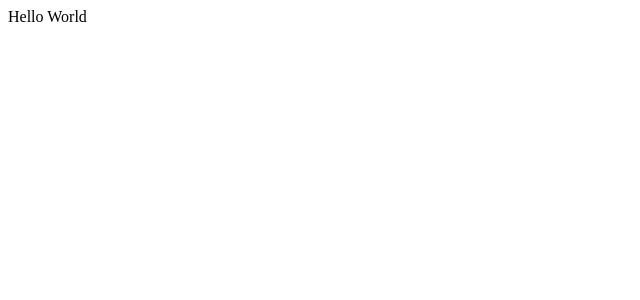
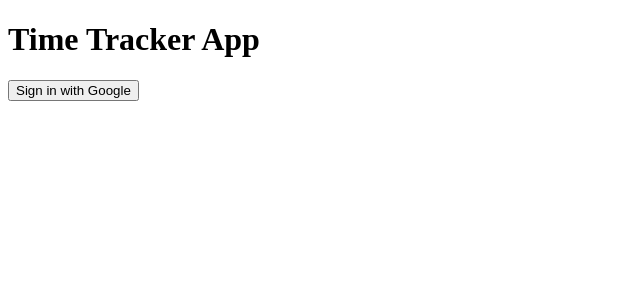
Before and after one commit to RiadMefti/TimeTracker, a React (Vite) app in the folder front-end/: page / in a window 1280 px wide. Shown: the top 300 px of the page, without its empty margins (0-640 px from the left). Built offline with nearby package versions, Linux system fonts and the light colour scheme; no server answers.

Commit message:
feat: integrate Firebase authentication with Google sign-in in the front-end

```diff
--- a/front-end/package.json
+++ b/front-end/package.json
@@ -10,6 +10,7 @@
     "preview": "vite preview"
   },
   "dependencies": {
+    "firebase": "^11.7.2",
     "react": "^19.1.0",
     "react-dom": "^19.1.0"
   },
--- /dev/null
+++ b/front-end/src/App.tsx
@@ -0,0 +1,57 @@
+import type { Auth, User } from "firebase/auth";
+import { useState, type FC, useEffect } from "react";
+import { GoogleAuthProvider, signInWithPopup } from "firebase/auth";
+
+interface AppProps {
+  auth: Auth;
+}
+
+const App: FC<AppProps> = ({ auth }) => {
+  const [user, setUser] = useState<User | null>(null);
+
+  useEffect(() => {
+    const unsubscribe = auth.onAuthStateChanged((firebaseUser) => {
+      setUser(firebaseUser);
+    });
+    return () => unsubscribe();
+  }, [auth]);
+
+  const signInWithGoogle = async () => {
+    try {
+      const provider = new GoogleAuthProvider();
+      const result = await signInWithPopup(auth, provider);
+      const user = result.user;
+      setUser(user);
+      const token = await user.getIdToken();
+
+      console.log("User signed in:", user);
+      console.log("Token:", token);
+    } catch (error) {
+      console.error("Error signing in with Google:", error);
+    }
+  };
+
+  const disconnect = () => {
+    auth.signOut();
+    setUser(null);
+  };
+
+  return (
+    <div>
+      <h1>Time Tracker App</h1>
+      {user ? (
+        <div>
+          <p>Welcome, {user.displayName}!</p>
+          <p>Email: {user.email}</p>
+          <button onClick={disconnect}>Disconnect</button>
+        </div>
+      ) : (
+        <button onClick={signInWithGoogle}>
+          <span>Sign in with Google</span>
+        </button>
+      )}
+    </div>
+  );
+};
+
+export default App;
--- a/front-end/src/main.tsx
+++ b/front-end/src/main.tsx
@@ -1,9 +1,22 @@
 import { StrictMode } from "react";
 import { createRoot } from "react-dom/client";
 import "./index.css";
+import { initializeApp } from "firebase/app";
+import { getAuth } from "firebase/auth";
+import App from "./App";
 
+const firebaseConfig = {
+  apiKey: import.meta.env.VITE_FIREBASE_API_KEY,
+  authDomain: import.meta.env.VITE_FIREBASE_AUTH_DOMAIN,
+  projectId: import.meta.env.VITE_FIREBASE_PROJECT_ID,
+  storageBucket: import.meta.env.VITE_FIREBASE_STORAGE_BUCKET,
+  messagingSenderId: import.meta.env.VITE_FIREBASE_MESSAGING_SENDER_ID,
+  appId: import.meta.env.VITE_FIREBASE_APP_ID,
+};
+const app = initializeApp(firebaseConfig);
+const auth = getAuth(app);
 createRoot(document.getElementById("root")!).render(
   <StrictMode>
-    <>Hello World</>
+    <App auth={auth} />
   </StrictMode>
 );
--- a/front-end/vite.config.ts
+++ b/front-end/vite.config.ts
@@ -1,7 +1,17 @@
-import { defineConfig } from 'vite'
-import react from '@vitejs/plugin-react-swc'
+import { defineConfig } from "vite";
+import react from "@vitejs/plugin-react-swc";
 
 // https://vite.dev/config/
 export default defineConfig({
   plugins: [react()],
-})
+  server: {
+    watch: {
+      usePolling: true,
+      interval: 100,
+      ignored: ['**/node_modules/**'],
+    },
+    host: "0.0.0.0",
+    strictPort: true,
+    port: 5173,
+  },
+});
```
Also changed, not shown: 2 other files (tests, documents, lock files or other folders).
